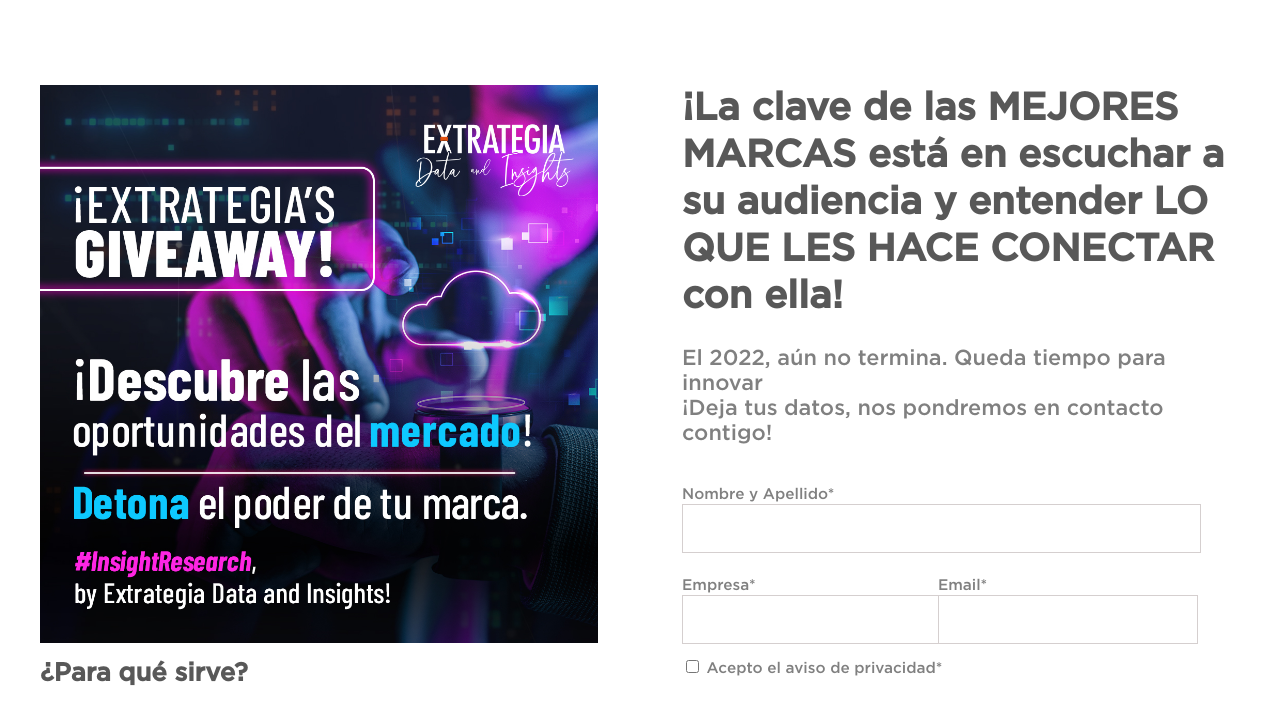
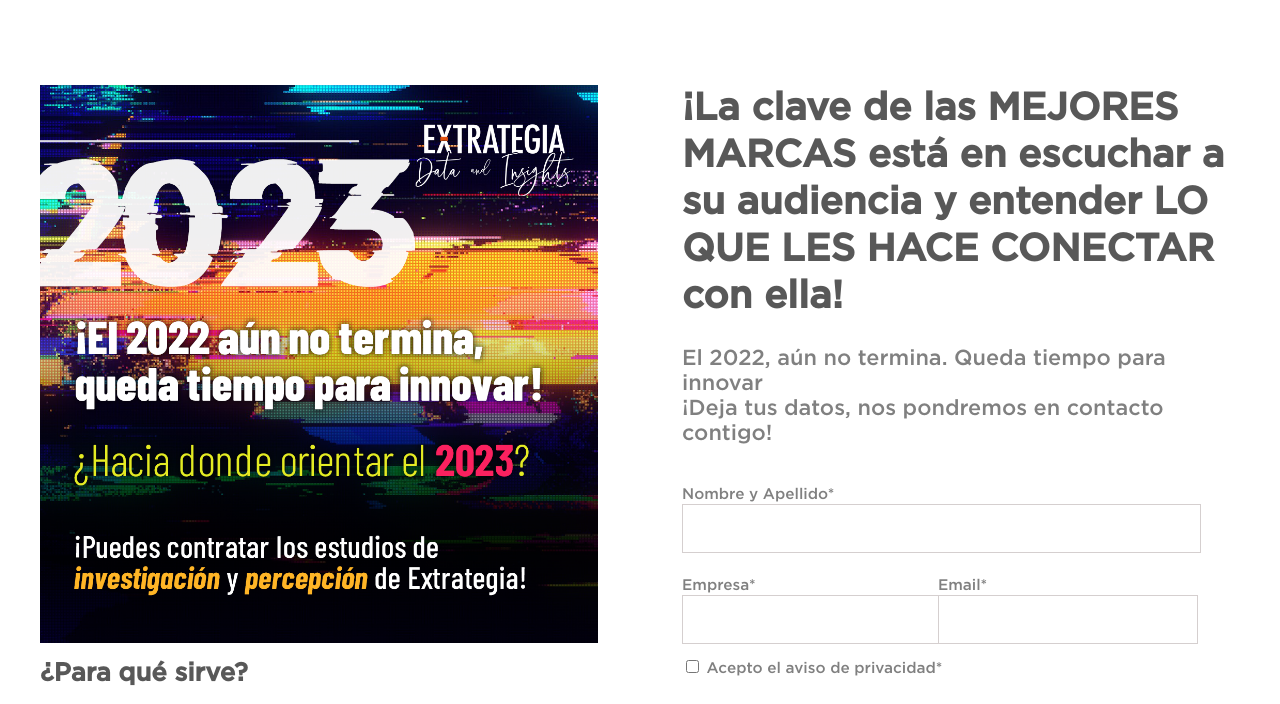
Before and after one commit to whatevaaar/extrategia-landing, a plain HTML site: page index.html in a window 1280 px wide. Shown: the part 96-800 px from the top of the page. Drawn offline with Linux system fonts and the light colour scheme; a script that the page names is missing.

Commit message:
cambio de img

```diff
--- a/index.html
+++ b/index.html
@@ -17,7 +17,7 @@
     </div>
     <div class="grid-container">
         <div class="col-l">
-            <img class="center col-l-img" src="img/img_header.jpg">
+            <img class="center col-l-img" src="img/img_header.png">
 
             <div>
                 <h2>¿Para qué sirve?</h2>
```
Also changed, not shown: img/img_header.jpg (deleted), img/img_header.png (added).
